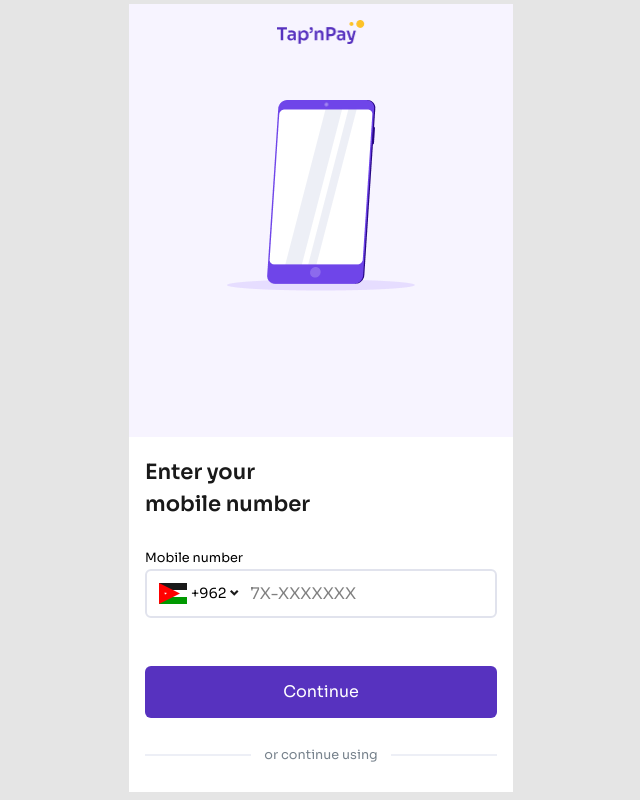
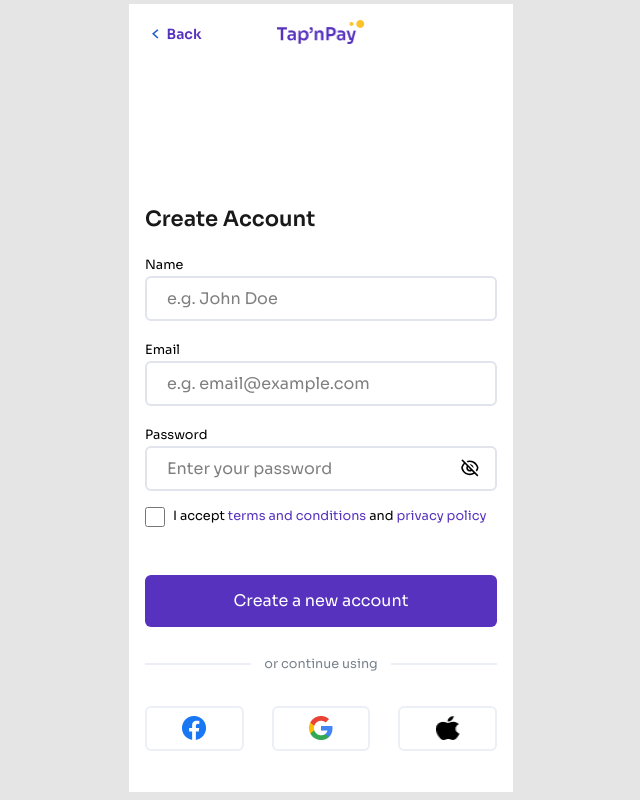
Before and after one commit to emma-junior/tapnpay, a React (Vite) app: page /create-account in a window 1280 px wide. Before the commit this address led to /login. Shown: the whole page, without its empty margins (319-959 px from the left). Built offline with nearby package versions, Linux system fonts and the light colour scheme.

Commit message:
feat: implement registration form ui

```diff
--- a/src/components/common/MobileNumber.tsx
+++ b/src/components/common/MobileNumber.tsx
@@ -1,9 +1,8 @@
 import { type telCodesType } from "../../data/telcodes";
-import type { LoginErrorType } from "../../model/types";
 import arrowDown from "../../assets/arrow-down.png";
 
 interface mobileNumProps {
-  errors: LoginErrorType;
+  error?: string;
   telCode: telCodesType;
   setTelCode: React.Dispatch<React.SetStateAction<telCodesType>>;
   inputMobileNumber: string;
@@ -11,10 +10,12 @@ interface mobileNumProps {
 }
 
 const MobileNumber = ({
+  error,
   telCode,
   inputMobileNumber,
   setInputMobileNumber,
 }: mobileNumProps) => {
+  console.log(error);
   return (
     <div>
       <label className="text-[0.8rem] text-primary-black">Mobile number</label>
--- /dev/null
+++ b/src/components/ui/Input.tsx
@@ -0,0 +1,27 @@
+interface inputProps {
+  error?: string;
+  label?: string;
+  placeholder: string;
+  value?: string;
+  onChange?: any;
+}
+
+const Input = ({ error, label, placeholder, value, onChange }: inputProps) => {
+  console.log(error);
+  return (
+    <div>
+      <label className="text-[0.8rem] text-primary-black capitalize">
+        {label}
+      </label>
+      <input
+        value={value}
+        name={label}
+        placeholder={placeholder}
+        onChange={(e) => onChange(e)}
+        className="border-2 border-solid border-secondary-grey rounded-md h-11.25 w-full pl-5 outline-none"
+      />
+    </div>
+  );
+};
+
+export default Input;
--- a/src/components/common/PasswordInput.tsx
+++ b/src/components/ui/PasswordInput.tsx
@@ -1,28 +1,36 @@
 import { useState } from "react";
 import passwordHidden from "../../assets/password-hidden.svg";
 import passwordshown from "../../assets/password-shown.svg";
-import type { LoginErrorType } from "../../model/types";
 
 interface passwordFormProps {
-  errors: LoginErrorType;
-  inputPassword: string;
-  setInputPassword: React.Dispatch<React.SetStateAction<string>>;
+  error?: string;
+  value?: string;
+  label: string;
+  placeholder: string;
+  onChange?: any;
 }
 
 const PasswordInput = ({
-  inputPassword,
-  setInputPassword,
+  error,
+  value,
+  label,
+  placeholder,
+  onChange,
 }: passwordFormProps) => {
   const [isPasswordVisible, setIsPasswordVisible] = useState(false);
+  console.log(error);
   return (
     <div>
-      <label className="text-[0.8rem] text-primary-black">Password</label>
+      <label className="text-[0.8rem] text-primary-black capitalize">
+        {label}
+      </label>
       <div className="flex items-center border-2 border-solid border-secondary-grey rounded-md h-11.25 relative">
         <input
           type={isPasswordVisible ? "text" : "password"}
-          value={inputPassword}
-          onChange={(e) => setInputPassword(e.target.value)}
-          placeholder="Enter your password"
+          name={label}
+          value={value}
+          onChange={(e) => onChange(e)}
+          placeholder={placeholder}
           className="w-full h-full pl-5 outline-none"
         />
         <img
--- /dev/null
+++ b/src/features/auth/pages/CreateAccount.tsx
@@ -0,0 +1,83 @@
+import logo from "../../../assets/logo-purple.png";
+import back from "../../../assets/arrow-back.svg";
+import Input from "../../../components/ui/Input";
+import { useState } from "react";
+import type { SignupErrorType } from "../../../model/types";
+import PasswordInput from "../../../components/ui/PasswordInput";
+import Button from "../../../components/ui/Button";
+import OtherAuthMethods from "../components/OtherAuthMethods";
+
+const CreateAccount = () => {
+  const [formData, setFormData] = useState<SignupErrorType>({
+    name: "",
+    email: "",
+    password: "",
+  });
+  const [errors, setErrors] = useState<SignupErrorType>({});
+
+  const handleChange = (e: any) => {
+    setFormData({
+      ...formData,
+      [e.target.name]: e.target.value,
+    });
+  };
+
+  const handleSubmit = () => {
+    console.log(formData);
+    setErrors({});
+  };
+
+  return (
+    <div className="bg-white h-screen xl:h-[98.5vh] overflow-scroll no-scrollbar">
+      <div className="py-4 relative">
+        <button className="absolute left-[6%] mt-1 flex space-x-2 items-center">
+          <img className="w-[6.48px] h-[10.60px]" src={back} alt="back" />
+          <p className="text-primary-color text-sm font-semibold">Back</p>
+        </button>
+        <img className="mx-auto w-[88.14px] h-6" src={logo} alt="logo" />
+      </div>
+      <div className="pb-5 pt-32 px-4">
+        <h2 className="my-4 heading-1">Create Account</h2>
+        <form className="space-y-4">
+          <Input
+            error={errors.name}
+            label="name"
+            placeholder="e.g. John Doe"
+            value={formData.name}
+            onChange={handleChange}
+          />
+          <Input
+            error={errors.email}
+            label="email"
+            placeholder="e.g. email@example.com"
+            value={formData.email}
+            onChange={handleChange}
+          />
+          <PasswordInput
+            error={errors.password}
+            label="password"
+            placeholder="Enter your password"
+            value={formData.password}
+            onChange={handleChange}
+          />
+          <div className="flex items-center space-x-2">
+            <input className="w-5 h-5" type="checkbox" />
+            <p className="text-[0.8rem] text-primary-black">
+              I accept{" "}
+              <span className="text-primary-color">terms and conditions</span>{" "}
+              and <span className="text-primary-color">privacy policy</span>
+            </p>
+          </div>
+          <div className="mb-7 mt-12">
+            <Button variant="btn-primary" onClick={handleSubmit}>
+              Create a new account
+            </Button>
+          </div>
+        </form>
+        <OtherAuthMethods />
+      </div>
+    </div>
+  );
+};
+
+export default CreateAccount;
--- a/src/features/auth/pages/Login.tsx
+++ b/src/features/auth/pages/Login.tsx
@@ -8,7 +8,7 @@ import MobileNumber from "../../../components/common/MobileNumber";
 import type { LoginErrorType } from "../../../model/types";
 import Button from "../../../components/ui/Button";
 import OtherAuthMethods from "../components/OtherAuthMethods";
-import PasswordInput from "../../../components/common/PasswordInput";
+import PasswordInput from "../../../components/ui/PasswordInput";
 
 const Login = () => {
   const [loginStep, setLoginStep] = useState<string>("mobileNum");
@@ -39,6 +39,10 @@ const Login = () => {
         console.log("Login successful");
       }
     }
+  };
+
+  const handleChangePassword = (e: any) => {
+    setInputPassword(e.target.value);
   };
 
   return (
@@ -74,7 +78,7 @@ const Login = () => {
                 Enter your <br /> mobile number
               </h2>
               <MobileNumber
-                errors={errors}
+                error={errors.phoneNum}
                 telCode={telCode}
                 setTelCode={setTelCode}
                 inputMobileNumber={inputMobileNumber}
@@ -93,9 +97,11 @@ const Login = () => {
           <div>
             <h2 className="heading-1 mt-2 mb-5.5">Enter your password</h2>
             <PasswordInput
-              errors={errors}
-              inputPassword={inputPassword}
-              setInputPassword={setInputPassword}
+              error={errors.password}
+              label="password"
+              placeholder="Enter your password"
+              value={inputPassword}
+              onChange={handleChangePassword}
             />
             <p className="mt-4 flex justify-end text-primary-color text-sm font-semibold">
               Forgot password?
--- a/src/model/types.ts
+++ b/src/model/types.ts
@@ -2,3 +2,9 @@ export interface LoginErrorType {
   phoneNum?: string;
   password?: string;
 }
+
+export interface SignupErrorType {
+  name?: string;
+  email?: string;
+  password?: string;
+}
--- a/src/routes/AllRoutes.tsx
+++ b/src/routes/AllRoutes.tsx
@@ -6,6 +6,7 @@ import ProtectedRoute from "./ProtectedRoute";
 import DashboardLayout from "../layout/DashboardLayout";
 import Home from "../features/wallet/pages/Home";
 import AppLayout from "../layout/AppLayout";
+import CreateAccount from "../features/auth/pages/CreateAccount";
 
 type Props = {
   children: React.ReactNode;
@@ -22,6 +23,7 @@ const AllRoutes = () => {
     <Routes>
       <Route element={<AppLayout />}>
         <Route path="/login" element={<Login />} />
+        <Route path="/create-account" element={<CreateAccount />} />
 
         <Route
           element={
```
